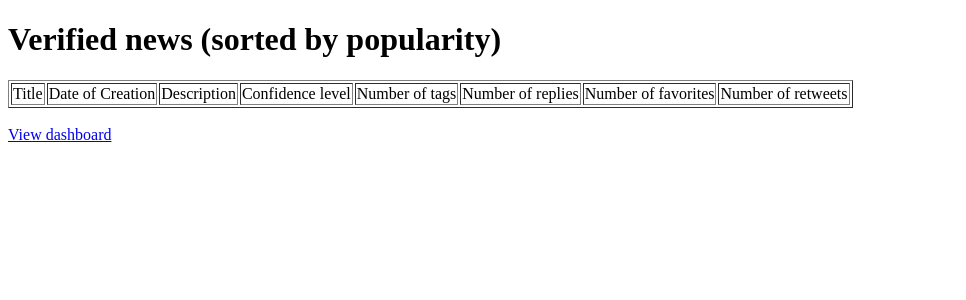
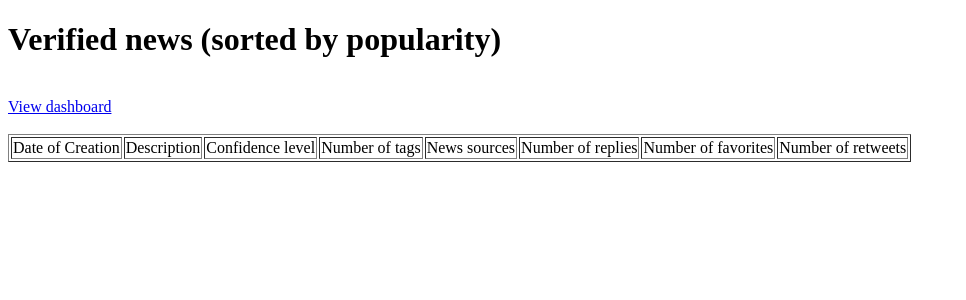
Before and after one commit to EugeneSel/SWSW, a Flask app: template templates/index.html in a window 1280 px wide. Shown: the top 300 px of the page, without its empty margins (0-966 px from the left). Run offline with Flask 2, Linux system fonts and the light colour scheme; the template is opened without the code that fills it, so the values that code supplies are empty.

Commit message:
Added the list of sources to the output table

```diff
--- a/index.html
+++ /dev/null
@@ -1 +0,0 @@
-Hello world
--- a/main.py
+++ b/main.py
@@ -14,6 +14,7 @@ app.secret_key = 'development key'
 def index():
     news_list = get_news_list()
     for news in news_list:
+        news.confidence = int(news.confidence)
         news.number_of_tags = len(news.tags)
     return render_template('index.html', news_list=news_list)
 
@@ -23,9 +24,9 @@ def plots():
     tags_retrospective = get_tags_retrospective()
 
     trace_news = go.Line(
-        x=[datetime.strptime(month.created_time.strftime('%Y-%m'), '%Y-%m').date() for month in tags_retrospective],
+        x=[datetime.strptime(month.created_time.strftime('%Y-%m-%d'), '%Y-%m-%d').date() for month in tags_retrospective],
         y=[month.number_of_tags for month in tags_retrospective],
-        name='Tags retrospective'
+        name='Used tags retrospective'
     )
 
     news_line = [trace_news]
@@ -33,4 +34,4 @@ def plots():
     return render_template('dashboard.html', graph_json_line=graph_json_line)
 
 if __name__ == '__main__':
-    app.run(debug=True)
+    app.run(host='0.0.0.0',port=8080, debug=True)
--- a/py/analytical_db/analytics_functions.py
+++ b/py/analytical_db/analytics_functions.py
@@ -3,16 +3,16 @@ from py.analytical_db.session_utils import get_moderator_session
 from sqlalchemy import func
 from sqlalchemy.sql import label
 
-
+NUMBER_OF_DISASTERS_TO_OUTPUT = 20
 session = get_moderator_session()
 
 
 def get_news_list():
     return session.query(NaturalDisasters).order_by(NaturalDisasters.reply_count.desc(),
                                                     NaturalDisasters.favorite_count.desc(),
-                                                    NaturalDisasters.retweet_count.desc()).all()
+                                                    NaturalDisasters.retweet_count.desc()).limit(NUMBER_OF_DISASTERS_TO_OUTPUT).all()
 
 
 def get_tags_retrospective():
     return session.query(NaturalDisasters.created_time, label('number_of_tags', func.count())).join(
-        natural_disasters_have_tags_table).group_by(func.month(NaturalDisasters.created_time)).all()
+        natural_disasters_have_tags_table).group_by(func.day(NaturalDisasters.created_time)).all()
--- a/templates/index.html
+++ b/templates/index.html
@@ -8,24 +8,36 @@
     <div>
         <h1>Verified news (sorted by popularity)</h1>
 
+        <br>
+
+        <div>
+            <a href = '/dashboard'>View dashboard</a>
+        </div>
+
+        <br>
+
         <table border="1 px solid black">
             <tr>
-                <td>Title</td>
                 <td>Date of Creation</td>
                 <td>Description</td>
                 <td>Confidence level</td>
                 <td>Number of tags</td>
+                <td>News sources</td>
                 <td>Number of replies</td>
                 <td>Number of favorites</td>
                 <td>Number of retweets</td>
             </tr>
             {% for news in news_list %}
                 <tr>
-                    <td>{{ news.title }}</td>
                     <td>{{ news.created_time }}</td>
                     <td>{{ news.description }}</td>
                     <td>{{ news.confidence }}</td>
                     <td>{{ news.number_of_tags }}</td>
+                    <td>
+                        {% for piece_of_news in news.news %}
+                            {{ piece_of_news.news_source_name }} : {{ piece_of_news.count }}
+                        {% endfor %}
+                    </td>
                     <td>{{ news.reply_count }}</td>
                     <td>{{ news.favorite_count }}</td>
                     <td>{{ news.retweet_count }}</td>
@@ -33,11 +45,5 @@
             {% endfor %}
         </table>
     </div>
-
-    <br>
-
-    <div>
-        <a href = '/dashboard'>View dashboard</a>
-    </div>
 </body>
 </html>
```
